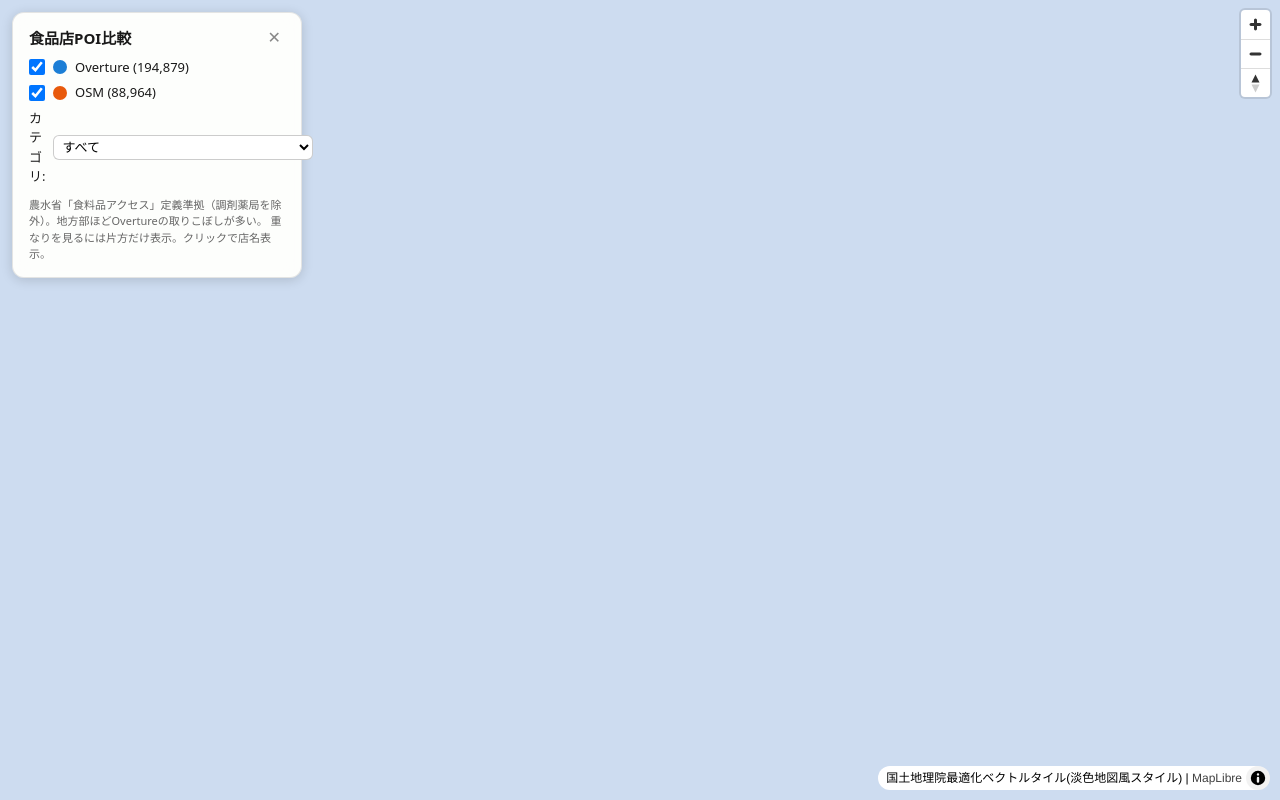
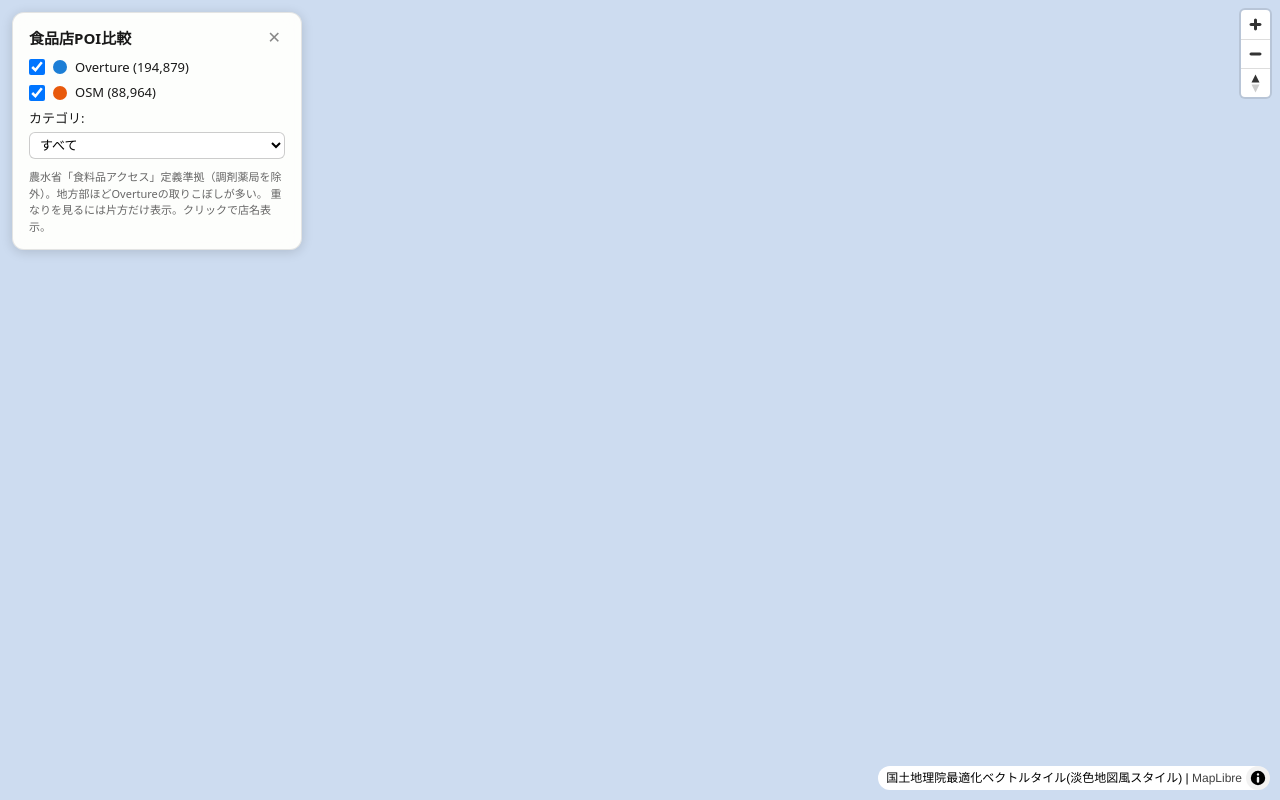
Before and after one commit to shiwaku/japan-food-store-master, a website built with Vite: page compare.html in a window 1280 px wide. Built offline with nearby package versions, Linux system fonts and the light colour scheme; no server answers; animation ran at ten frames a second; what pmtiles would draw is missing.

Commit message:
比較ビューワー: カテゴリselectがパネル幅を超える不具合を修正
selectを全幅・box-sizingで抑え、ラベルを上段に。長い選択肢名も短縮。

Claude-Session: https://claude.ai/code/session_01MV2PW8QJmmxgxg5Wy3QGrN

```diff
--- a/compare.html
+++ b/compare.html
@@ -31,15 +31,15 @@
       <span class="sw osm"></span>
       <label for="t-osm">OSM (88,964)</label>
     </div>
-    <div class="row">
-      カテゴリ:
+    <div class="row-cat">
+      <span>カテゴリ:</span>
       <select id="cat">
         <option value="all">すべて</option>
         <option value="super">スーパー</option>
         <option value="conv">コンビニ</option>
         <option value="drug">ドラッグストア</option>
         <option value="grocery">食料品店</option>
-        <option value="fresh">生鮮専門店(青果・精肉・鮮魚)・直売所</option>
+        <option value="fresh">生鮮専門店・直売所</option>
         <option value="discount">ディスカウント</option>
         <option value="dept">百貨店</option>
       </select>
--- a/src/style.css
+++ b/src/style.css
@@ -31,7 +31,15 @@ body { font-family: "Noto Sans JP", "Hiragino Kaku Gothic ProN", system-ui, sans
 .osm { background: #e8590c; }
 .ovt { background: #1c7ed6; }
 .note { font-size: 11px; color: #666; margin-top: 10px; }
-select { font-size: 13px; padding: 3px 4px; border-radius: 6px; border: 1px solid rgba(0,0,0,0.2); background: #fff; }
+
+/* カテゴリ行はラベルを上、selectを下段の全幅に。selectがパネル幅を超えないようにする */
+.row-cat { display: block; margin: 6px 0; }
+.row-cat > span { display: block; margin-bottom: 4px; }
+select {
+  font-size: 13px; padding: 4px 6px; border-radius: 6px;
+  border: 1px solid rgba(0,0,0,0.2); background: #fff;
+  width: 100%; max-width: 100%; box-sizing: border-box;
+}
 
 /* パネルを閉じた状態 */
 #panel.collapsed { transform: translateX(-115%); opacity: 0; pointer-events: none; }
```
